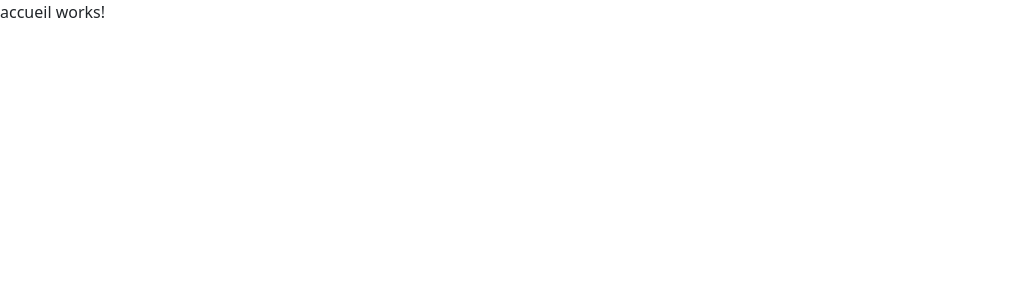
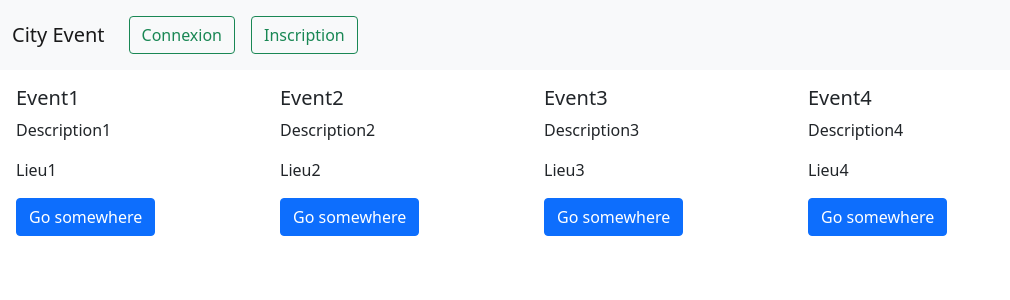
Before and after one commit to Webforce1210/CityEvent, an Angular app: page / in a window 1280 px wide. Shown: the top 300 px of the page, without its empty margins (0-1010 px from the left). Built offline with nearby package versions, Linux system fonts and the light colour scheme.

Commit message:
AccueilComponent --Starting

```diff
--- a/package.json
+++ b/package.json
@@ -28,7 +28,7 @@
     "@angular/cli": "~13.1.4",
     "@angular/compiler-cli": "~13.1.0",
     "@types/jasmine": "~3.10.0",
-    "@types/node": "^12.11.1",
+    "@types/node": "^12.20.42",
     "jasmine-core": "~3.10.0",
     "karma": "~6.3.0",
     "karma-chrome-launcher": "~3.1.0",
--- a/src/app/accueil/accueil.component.html
+++ b/src/app/accueil/accueil.component.html
@@ -1 +1,26 @@
-<p>accueil works!</p>
+<nav class="navbar navbar-expand-lg navbar-light bg-light">
+    <div class="container-fluid">
+      <a class="navbar-brand" href="#">City Event</a>
+      <button class="navbar-toggler" type="button" data-bs-toggle="collapse" data-bs-target="#navbarSupportedContent" aria-controls="navbarSupportedContent" aria-expanded="false" aria-label="Toggle navigation">
+        <span class="navbar-toggler-icon"></span>
+      </button>
+      <div class="collapse navbar-collapse" id="navbarSupportedContent">
+        <form class="d-flex">
+          <button class="btn btn-outline-success m-2" type="submit" [routerLink]="['/login']">Connexion</button>
+          <button class="btn btn-outline-success m-2" type="submit" [routerLink]="['/login']">Inscription</button>
+        </form>
+      </div>
+    </div>
+  </nav>
+<div class="card-group d-flex flex-wrap">
+    <div *ngFor="let activite of lastEvents" class="row align-items-start">
+        <div class="card" style="width: 18rem;" class>
+            <div class="card-body">
+              <h5 class="card-title">{{ activite.title }}</h5>
+              <p class="card-text">{{activite.description}}</p>
+              <p class="card-text">{{activite.adresse}}</p>
+              <a href="#" class="btn btn-primary">Go somewhere</a>
+            </div>
+        </div>
+    </div>
+</div>
--- a/src/app/accueil/accueil.component.ts
+++ b/src/app/accueil/accueil.component.ts
@@ -1,4 +1,6 @@
 import { Component, OnInit } from '@angular/core';
+import { EventActivitiesService } from '../event-activities.service';
+import { EventActivity } from '../models/EventActivity.model';
 
 @Component({
   selector: 'app-accueil',
@@ -7,9 +9,14 @@ import { Component, OnInit } from '@angular/core';
 })
 export class AccueilComponent implements OnInit {
 
-  constructor() { }
+
+  constructor(private EventServices: EventActivitiesService) { }
+
+lastEvents: EventActivity[] = [];
 
   ngOnInit(): void {
+    this.lastEvents = this.EventServices.lastEvents;
   }
 
+
 }
--- /dev/null
+++ b/src/app/event-activities.service.ts
@@ -0,0 +1,13 @@
+import { Injectable } from '@angular/core';
+import { EventActivity } from './models/EventActivity.model';
+let myData = require ("../assets/data.json");
+
+@Injectable({
+  providedIn: 'root'
+})
+export class EventActivitiesService {
+
+  constructor() { }
+
+  lastEvents: EventActivity[] = myData.lastActivities;
+}
--- /dev/null
+++ b/src/assets/data.json
@@ -0,0 +1,28 @@
+{
+    "lastActivities": [
+        {
+            "id": "0001",
+            "title": "Event1",
+            "adresse":  "Lieu1",
+            "description":  "Description1"
+        },
+        {
+            "id": "0002",
+            "title": "Event2",
+            "adresse":  "Lieu2",
+            "description":  "Description2"
+        },
+        {
+            "id": "0003",
+            "title": "Event3",
+            "adresse":  "Lieu3",
+            "description":  "Description3"
+        },
+        {
+            "id": "0004",
+            "title": "Event4",
+            "adresse":  "Lieu4",
+            "description":  "Description4"
+        }
+    ]
+}
--- a/tsconfig.app.json
+++ b/tsconfig.app.json
@@ -3,7 +3,7 @@
   "extends": "./tsconfig.json",
   "compilerOptions": {
     "outDir": "./out-tsc/app",
-    "types": []
+    "types": ["node"]
   },
   "files": [
     "src/main.ts",
```
Also changed, not shown: src/app/models/EventActivity.model.ts (added, +11 -0 lines), 2 other files (tests, documents, lock files or other folders).
